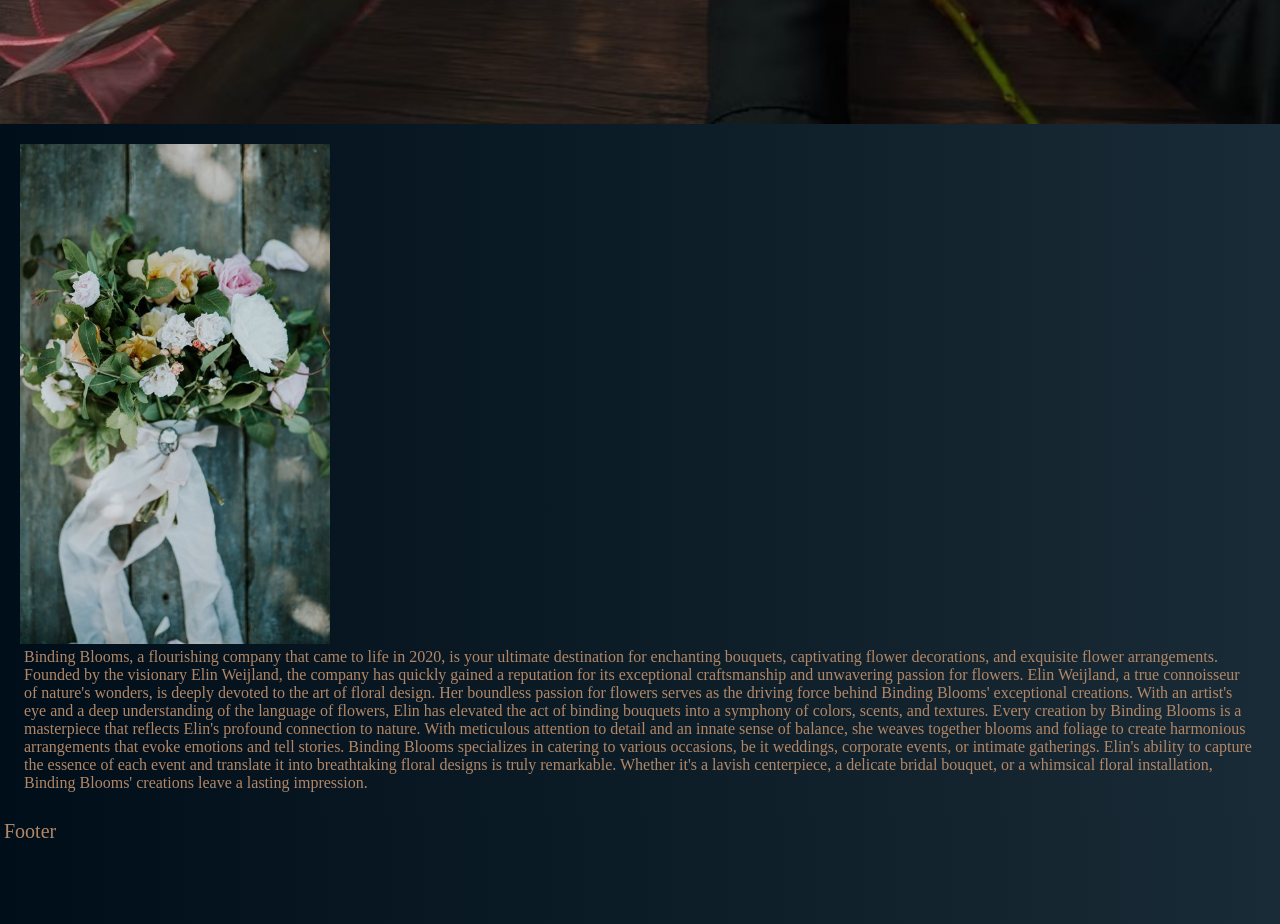
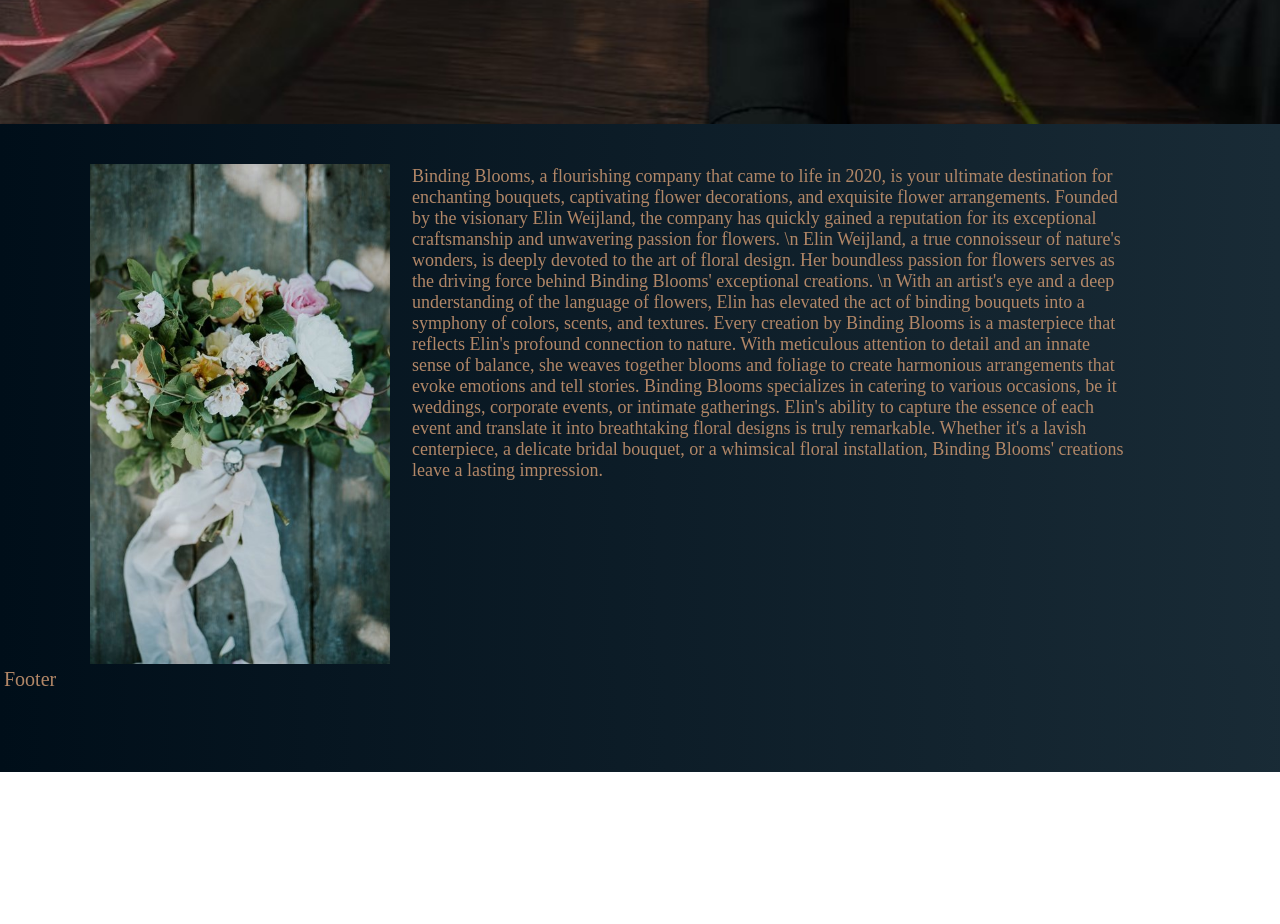
Before and after one commit to JennyWeij/BindingBlooms, a React (Vite) app: page / in a window 1280 px wide. Shown: the part 760-1684 px from the top of the page. After the commit the page ends 1532 px from the top, so only its background shows below. Built offline with nearby package versions, Linux system fonts and the light colour scheme.

Commit message:
fixat så att bilden och texten ligger bredvid varandra

```diff
--- a/src/pages/StartPage.tsx
+++ b/src/pages/StartPage.tsx
@@ -20,41 +20,45 @@ function StartPage() {
           style={{ width: "100%", height: "100vh", objectFit: "inherit" }}
         />
       </Box>
-      <Flex direction={["row"]}>
-        <Box flex="1" p={20} bg="linear-gradient(to right, #000E19, #192B36)">
-          <Box style={{ width: "50%", height: "500px" }}>
+      <Flex pl={90} pt={40} bg="linear-gradient(to right, #000E19, #192B36)">
+        <Box style={{ width: "300px", height: "500px" }}>
           <img
             src="/images/bukett5.jpg"
             alt="Background Image"
-              style={{ width: "50%", height: "100%", objectFit: "cover" }}
+            style={{ width: "300px", height: "100%", objectFit: "cover" }}
           />
         </Box>
-          <Box flex="1" p={4}>
-            <Text fontFamily="SourceSansRegular" color="#B28767">
-              Binding Blooms, a flourishing company that came to life in 2020,
-              is your ultimate destination for enchanting bouquets, captivating
+        <Box p={2} flex="1">
+          <Text
+            pr={150}
+            pl={20}
+            fontSize="18px"
+            fontFamily="SourceSansRegular"
+            color="#B28767"
+          >
+            Binding Blooms, a flourishing company that came to life in 2020, is
+            your ultimate destination for enchanting bouquets, captivating
             flower decorations, and exquisite flower arrangements. Founded by
             the visionary Elin Weijland, the company has quickly gained a
-              reputation for its exceptional craftsmanship and unwavering
-              passion for flowers. Elin Weijland, a true connoisseur of nature's
+            reputation for its exceptional craftsmanship and unwavering passion
+            for flowers. \n Elin Weijland, a true connoisseur of nature's
             wonders, is deeply devoted to the art of floral design. Her
             boundless passion for flowers serves as the driving force behind
-              Binding Blooms' exceptional creations. With an artist's eye and a
-              deep understanding of the language of flowers, Elin has elevated
-              the act of binding bouquets into a symphony of colors, scents, and
+            Binding Blooms' exceptional creations. \n With an artist's eye and a
+            deep understanding of the language of flowers, Elin has elevated the
+            act of binding bouquets into a symphony of colors, scents, and
             textures. Every creation by Binding Blooms is a masterpiece that
             reflects Elin's profound connection to nature. With meticulous
             attention to detail and an innate sense of balance, she weaves
             together blooms and foliage to create harmonious arrangements that
             evoke emotions and tell stories. Binding Blooms specializes in
-              catering to various occasions, be it weddings, corporate events,
-              or intimate gatherings. Elin's ability to capture the essence of
-              each event and translate it into breathtaking floral designs is
-              truly remarkable. Whether it's a lavish centerpiece, a delicate
-              bridal bouquet, or a whimsical floral installation, Binding
-              Blooms' creations leave a lasting impression.
+            catering to various occasions, be it weddings, corporate events, or
+            intimate gatherings. Elin's ability to capture the essence of each
+            event and translate it into breathtaking floral designs is truly
+            remarkable. Whether it's a lavish centerpiece, a delicate bridal
+            bouquet, or a whimsical floral installation, Binding Blooms'
+            creations leave a lasting impression.
           </Text>
-          </Box>
         </Box>
       </Flex>
     </>
```
Lines whose indentation alone changed are shown as unchanged.
